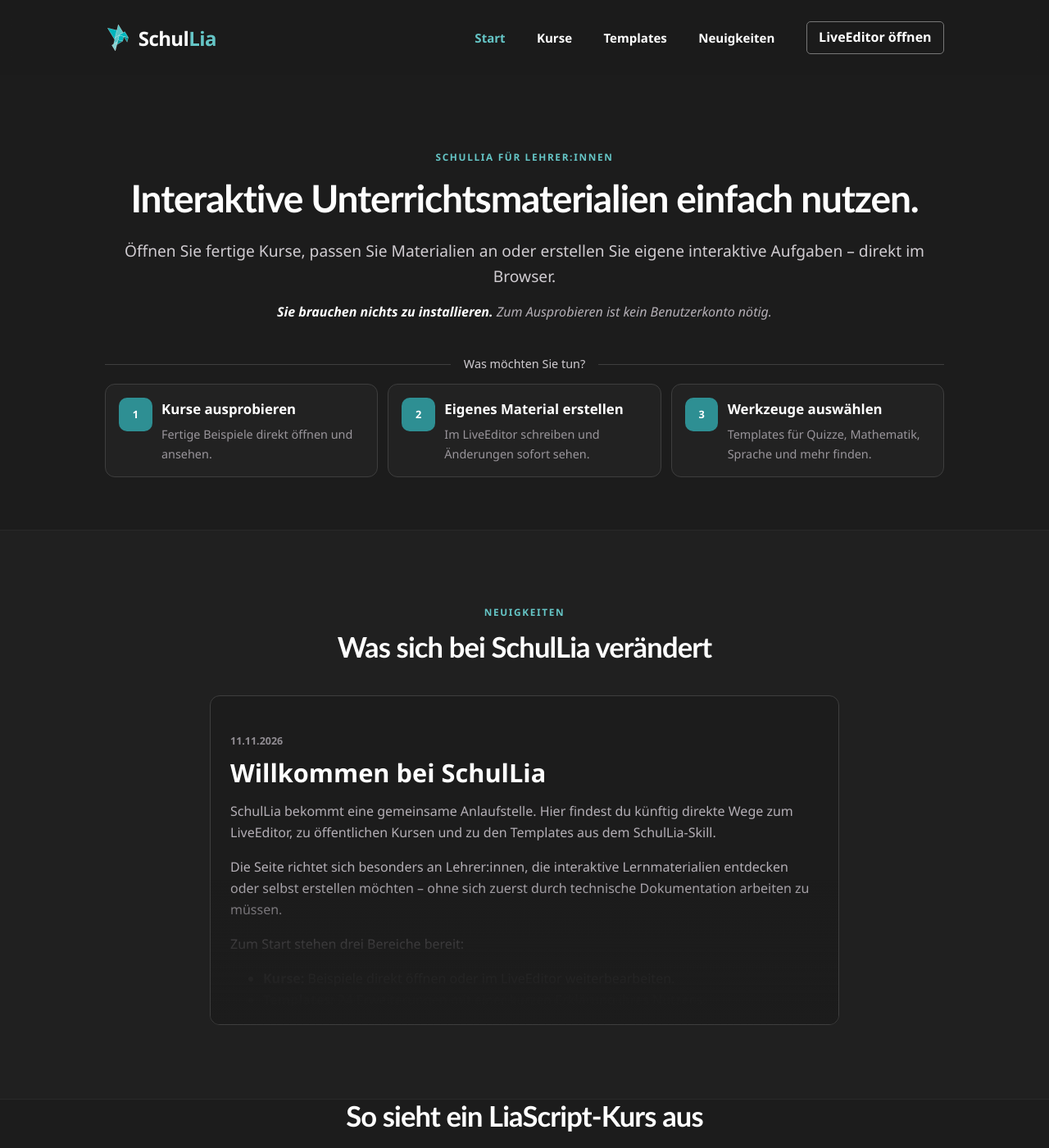
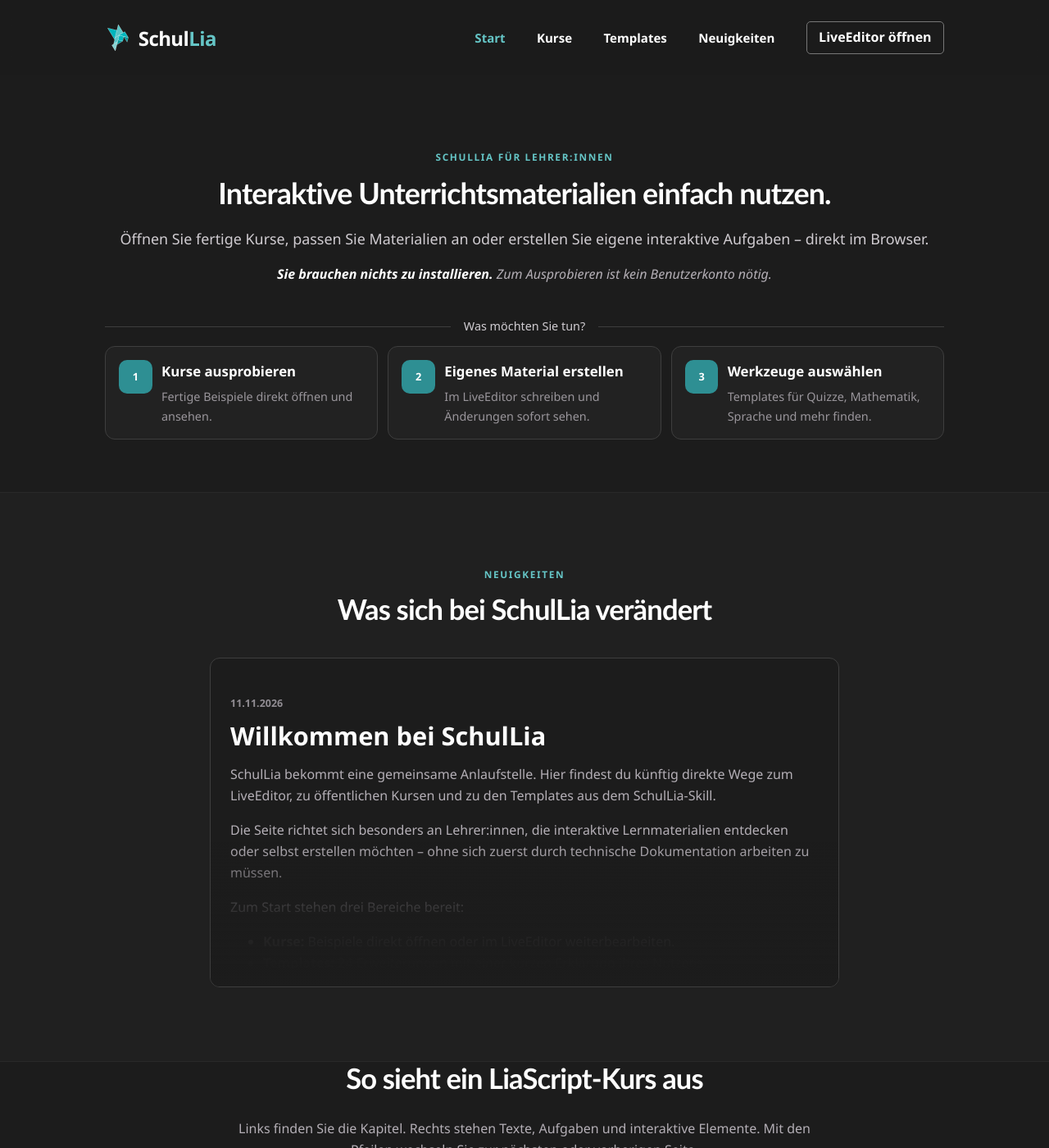
Before and after one commit to SchulLia/SchulLia.github.io, a Jekyll site: the page built from index.html, in a window 1280 px wide and 1400 px high. Shown: the whole window at 82% size. Built offline with Jekyll 4.4.1, drawn with Linux system fonts in a browser that asks for light colours.

Commit message:
Widen hero copy and update example course

```diff
--- a/assets/css/liascript-theme.css
+++ b/assets/css/liascript-theme.css
@@ -217,6 +217,22 @@ h3 {
   margin: 0 auto 2.7rem;
   color: var(--muted);
   font-style: italic;
+}
+
+@media (min-width: 1200px) {
+  .hero h1,
+  .hero__lede,
+  .hero__note {
+    white-space: nowrap;
+  }
+
+  .hero h1 {
+    font-size: clamp(2.1rem, 2.8vw, 3.15rem);
+  }
+
+  .hero__lede {
+    font-size: clamp(1rem, 1.4vw, 1.2rem);
+  }
 }
 
 .start-panel {
--- a/index.html
+++ b/index.html
@@ -91,7 +91,7 @@ body_class: home
       </p>
       <a
         class="button button--primary"
-        href="https://liascript.github.io/course/?https://raw.githubusercontent.com/MINT-the-GAP/Demo-2025/refs/heads/main/README.md"
+        href="https://liascript.github.io/course/?https://raw.githubusercontent.com/MLomma/Fortbildung26/refs/heads/main/Erkunden.md"
         >Beispielkurs öffnen <span aria-hidden="true">↗</span></a
       >
     </div>
```
